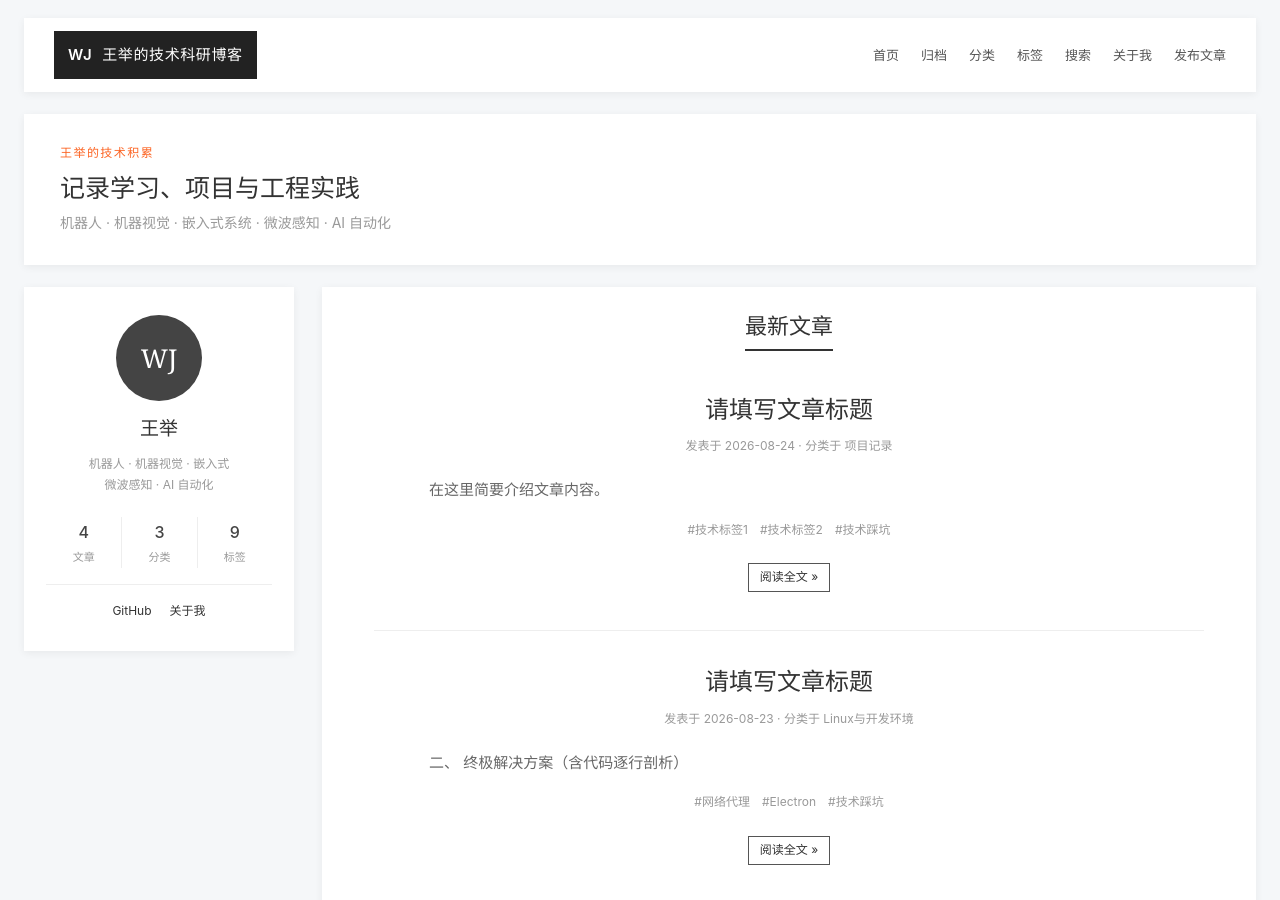
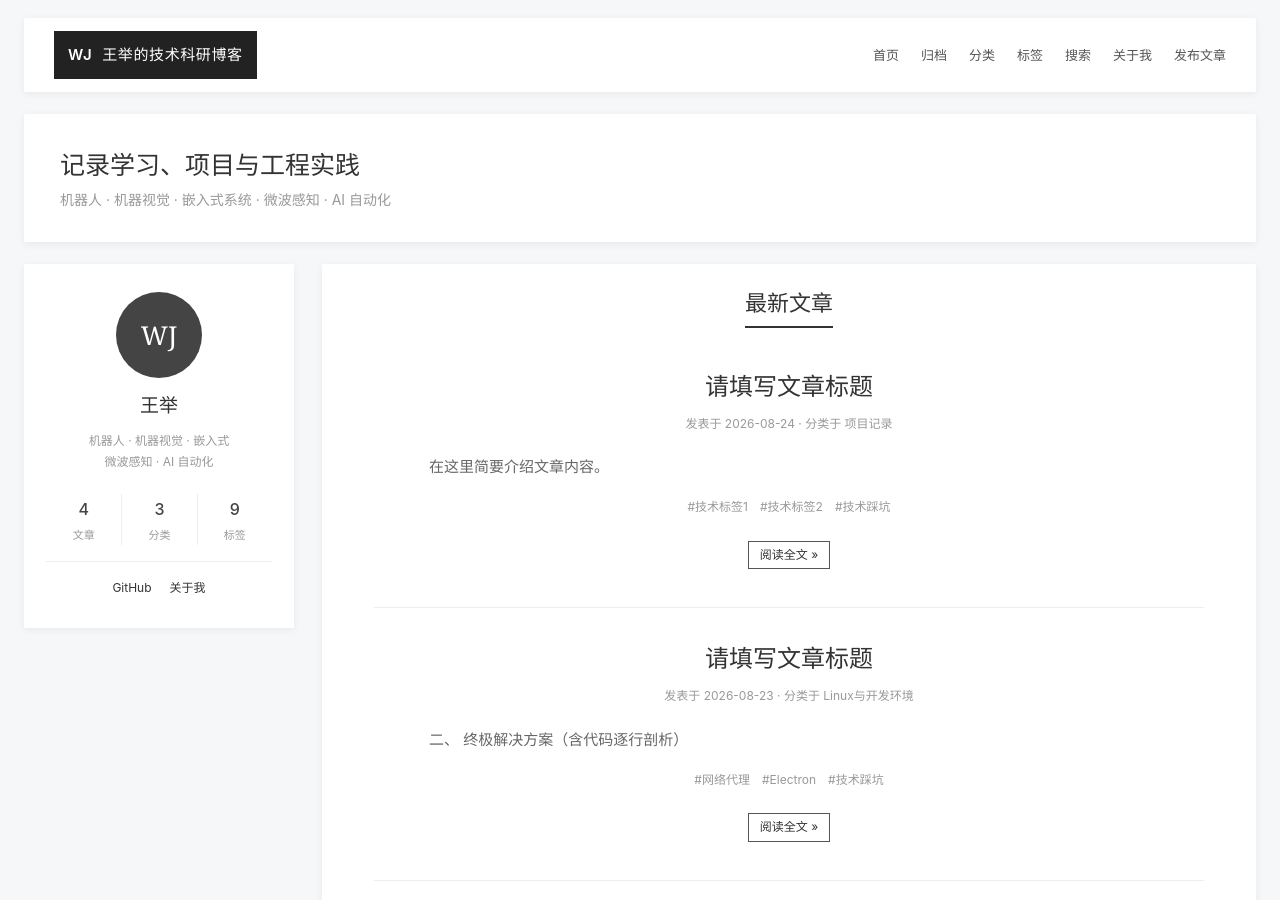
Before and after one commit to COOLWJ/COOLWJ.github.io, a Jekyll site: the page built from index.html, in a window 1280 px wide and 900 px high. Built offline with Jekyll 4.4.1, drawn with Linux system fonts in a browser that asks for light colours.

Commit message:
Update index.html

```diff
--- a/index.html
+++ b/index.html
@@ -1,7 +1,10 @@
 ---
 layout: default
 ---
-<section class="hero"><p class="eyebrow">王举的技术积累</p><h1>记录学习、项目与工程实践</h1><p>机器人 · 机器视觉 · 嵌入式系统 · 微波感知 · AI 自动化</p></section>
+<section class="hero">
+  <h1>记录学习、项目与工程实践</h1>
+  <p>机器人 · 机器视觉 · 嵌入式系统 · 微波感知 · AI 自动化</p>
+</section>
 <div class="content-shell">
   {% include sidebar.html %}
   <section id="articles" class="feed"><div class="section-title"><h2>最新文章</h2></div><div class="post-list">{% for post in site.posts %}<article><h3><a href="{{ post.url | relative_url }}">{{ post.title }}</a></h3><p class="meta">发表于 {{ post.date | date: "%Y-%m-%d" }} · 分类于 {{ post.category }}</p><p>{{ post.excerpt | strip_html | truncate: 150 }}</p>{% if post.tags %}<div class="post-tags">{% for tag in post.tags %}<a href="{{ '/tags/' | relative_url }}#{{ tag | slugify }}">#{{ tag }}</a>{% endfor %}</div>{% endif %}<a class="read" href="{{ post.url | relative_url }}">阅读全文 »</a></article>{% endfor %}</div></section>
```
